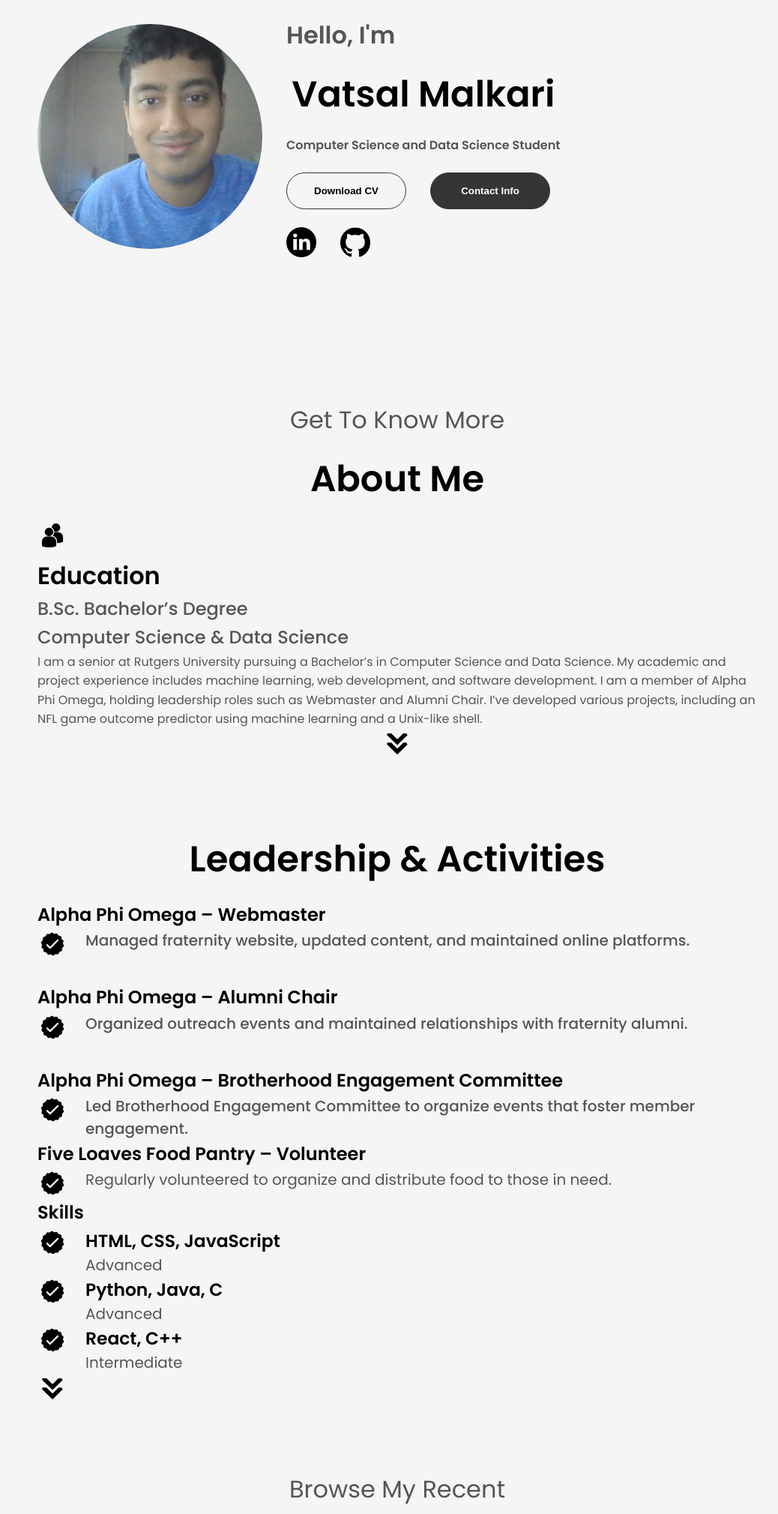
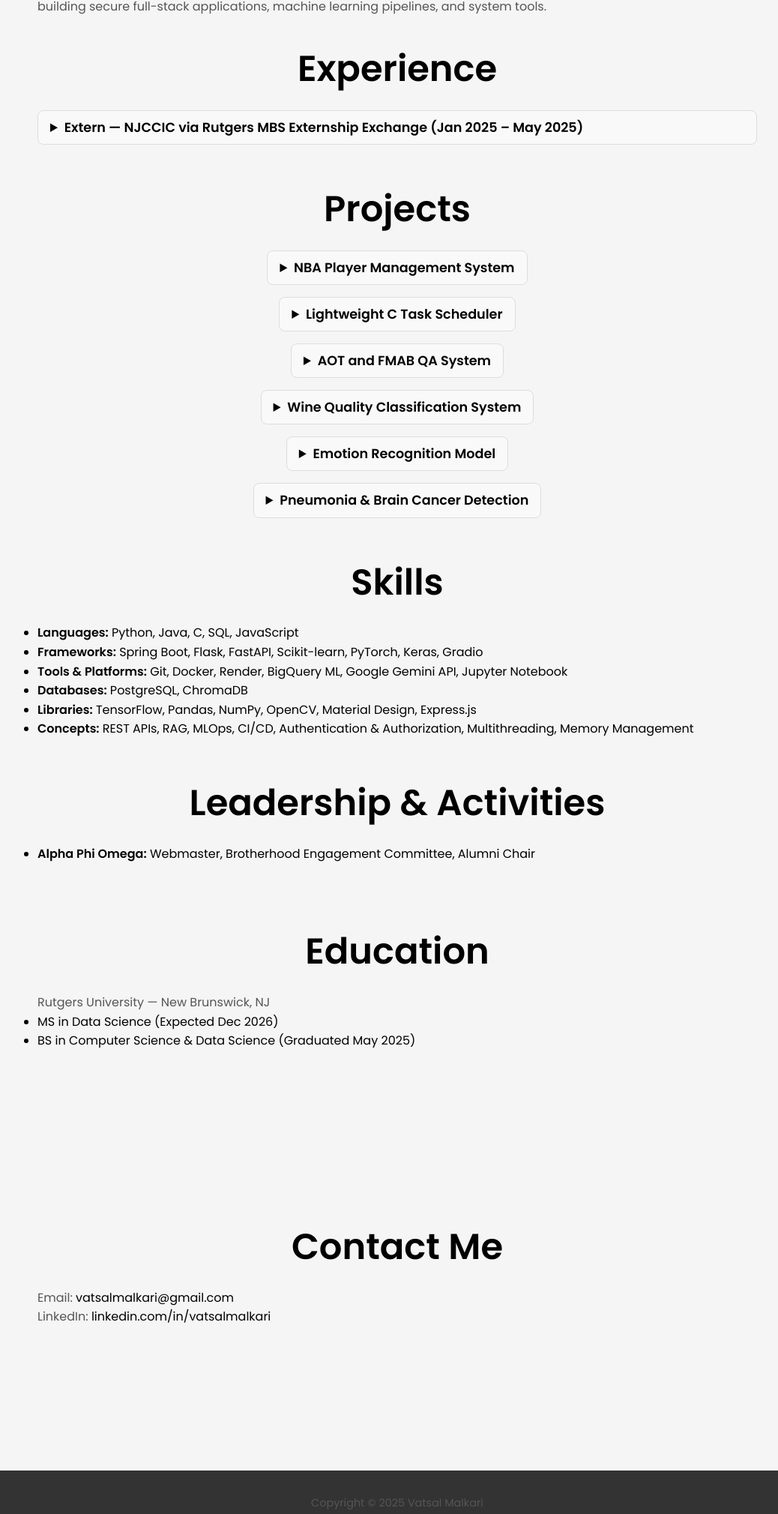
Before and after one commit to vatsalmalkari/portfolio, a plain HTML site: page index.html in a window 1280 px wide. Shown: the part 290-2309 px from the top of the page at 75% size, without its empty margins (110-1148 px from the left). Drawn offline with Linux system fonts and the light colour scheme.

Commit message:
Update index.html

```diff
--- a/index.html
+++ b/index.html
@@ -4,219 +4,156 @@
     <meta charset="UTF-8">
     <meta name="viewport" content="width=device-width, initial-scale=1.0">
     <title>My Portfolio</title>
-    <link rel = "stylesheet" href = "style.css"/>
-    <link rel = "stylesheet" href = "mediaqueries.css"/>
-
+    <link rel="stylesheet" href="style.css"/>
+    <link rel="stylesheet" href="mediaqueries.css"/>
+    <style>
+        details {
+            background-color: #f9f9f9;
+            border: 1px solid #ddd;
+            border-radius: 8px;
+            margin-bottom: 1rem;
+            padding: 0.5rem 1rem;
+            cursor: pointer;
+        }
+        details summary {
+            font-weight: bold;
+            font-size: 1.1rem;
+            cursor: pointer;
+        }
+        details[open] {
+            background-color: #f1f1f1;
+        }
+        details ul {
+            margin-top: 0.5rem;
+            padding-left: 1.5rem;
+        }
+    </style>
 </head>
 <body>
-    <nav id = "desktop-nav">
-        <div class = "logo"> Vatsal Malkari</div>
-        <div>
-            <ul class = "nav-links">
-                <li><a href="#about"> About </a></li>
-                <li><a href="#leadership"> Leadership </a></li>
-                <li><a href="#projects"> Projects </a></li>
-                <li><a href="#contact"> Contact </a></li>
-            </ul>
-        </div>
+    <!-- Navigation -->
+    <nav id="desktop-nav">
+        <div class="logo">Vatsal Malkari</div>
+        <ul class="nav-links">
+            <li><a href="#about">About</a></li>
+            <li><a href="#summary">Summary</a></li>
+            <li><a href="#experience">Experience</a></li>
+            <li><a href="#projects">Projects</a></li>
+            <li><a href="#skills">Skills</a></li>
+            <li><a href="#leadership">Leadership</a></li>
+            <li><a href="#education">Education</a></li>
+            <li><a href="#contact">Contact</a></li>
+        </ul>
     </nav>
-    <nav id="hamburger-nav">
-        <div class="logo">Vatsal Malkari</div>
-        <div class="hamburger-menu">
-            <div class="hamburger-icon" onclick="toggleMenu()">
-                <span></span>
-                <span></span>
-                <span></span>
-            </div>
-            <div class="menu-links">
-                <li><a href="#about" onclick="toggleMenu()">About</a></li>
-                <li><a href="#leadership" onclick="toggleMenu()">Leadership</a></li>
-                <li><a href="#projects" onclick="toggleMenu()">Projects</a></li>
-                <li><a href="#contact" onclick="toggleMenu()">Contact</a></li>
-            </div>s
-        </div>
-    </nav>
-    <section id="profile">
-        <div class="section_pic-container">
-            <img src="./assets/okpic.png"Vatsal Malkari profile picture>
-        </div>
-        <div class="section_text">
-            <p class="section_text_p1">Hello, I'm</p>
-            <h1 class="title">Vatsal Malkari</h1>
-            <p class="section_text_p2">Computer Science and Data Science Student</p>
-            <div class="btn-container">
-                <button class="btn btn-color-2" onclick="window.open('./assets/resume.pdf')">Download CV</button>
-                <button class="btn btn-color-1" onclick="location.href='./#contact'">Contact Info</button>
-            </div>
-            <div id="socials-container">
-                <img src="./assets/linkedin.png" alt="My LinkedIn Profile" class="icon" onclick="location.href='https://www.linkedin.com/in/vatsalmalkari'"/>
-                <img src="./assets/github.png" alt="My GitHub Profile" class="icon" onclick="location.href='https://github.com/vatsalmalkari'"/>
-            </div>
-        </div>
+
+    <!-- Summary -->
+    <section id="summary">
+        <h1 class="title">Summary</h1>
+        <p>
+            Incoming master’s student at Rutgers University with a B.S. in Computer Science and Data Science.
+            Experienced in building secure full-stack applications, machine learning pipelines, and system tools.
+        </p>
     </section>
 
-    <section id="about">
-        <p class="section_text_p1">Get To Know More</p>
-        <h1 class="title">About Me</h1>
-        <div class="section-container">
-            <div class="about-details-container">
-                <div class="about-containers">
-                    <div class="details-container" style="margin-left: 0;">
-                        <img src="./assets/education.png" alt="Education icon" class="icon"/>
-                        <h3 style="font-size: 2rem;">Education</h3> <!-- Increased font size -->
-                        <p style="font-size: 1.5rem;">B.Sc. Bachelor’s Degree <br />Computer Science & Data Science</p> <!-- Increased font size -->
-                    </div>
-                </div>
-                <div class="text-container">
-                    <p>
-                        I am a senior at Rutgers University pursuing a Bachelor’s in Computer Science and Data Science.
-                        My academic and project experience includes machine learning, web development, and software development.
-                        I am a member of Alpha Phi Omega, holding leadership roles such as Webmaster and Alumni Chair.
-                        I’ve developed various projects, including an NFL game outcome predictor using machine learning and a Unix-like shell.
-                    </p>
-                </div>
-            </div>
-        </div>
-        <img src="./assets/arrow.png" alt="Arrow icon" class="icon arrow" onclick="location.href='./#experience'" />
+    <!-- Experience -->
+    <section id="experience">
+        <h1 class="title">Experience</h1>
+        <details>
+            <summary>Extern — NJCCIC via Rutgers MBS Externship Exchange (Jan 2025 – May 2025)</summary>
+            <ul>
+                <li>Built anomaly detection models using autoencoders in BigQuery ML to identify suspicious login behavior.</li>
+                <li>Engineered features from authentication logs, incorporating MFA usage and login timing deviations.</li>
+                <li>Analyzed geolocation and user-agent data for risk patterns; optimized performance using vectorized code.</li>
+            </ul>
+        </details>
     </section>
 
-
-    <section id="leadership">
-      <p class="section__text__p1"></p>
-      <h1 class="title">Leadership & Activities</h1>
-      <div class="experience-details-container">
-          <div class="about-containers">
-
-              <!-- First Role: Webmaster -->
-              <div class="details-container">
-                  <h2 class="experience-sub-title">Alpha Phi Omega – Webmaster</h2>
-                  <article>
-                      <img src="./assets/checkmark.png" alt="Experience icon" class="icon" />
-                      <p>Managed fraternity website, updated content, and maintained online platforms.</p>
-                  </article>
-              </div>
-
-              <!-- Second Role: Alumni Chair -->
-              <div class="details-container">
-                  <h2 class="experience-sub-title">Alpha Phi Omega – Alumni Chair</h2>
-                  <article>
-                      <img src="./assets/checkmark.png" alt="Experience icon" class="icon" />
-                      <p>Organized outreach events and maintained relationships with fraternity alumni.</p>
-                  </article>
-              </div>
-
-              <!-- Third Role: Brotherhood Engagement Committee -->
-              <div class="details-container">
-                  <h2 class="experience-sub-title">Alpha Phi Omega – Brotherhood Engagement Committee</h2>
-                  <article>
-                      <img src="./assets/checkmark.png" alt="Experience icon" class="icon" />
-                      <p>Led Brotherhood Engagement Committee to organize events that foster member engagement.</p>
-                  </article>
-              </div>
-
-          </div>
-
-          <!-- Volunteer Role -->
-          <div class="details-container">
-              <h2 class="experience-sub-title">Five Loaves Food Pantry – Volunteer</h2>
-              <article>
-                  <img src="./assets/checkmark.png" alt="Experience icon" class="icon" />
-                  <p>Regularly volunteered to organize and distribute food to those in need.</p>
-              </article>
-          </div>
-
-          <!-- Skills Section -->
-          <div class="details-container">
-              <h2 class="experience-sub-title">Skills</h2>
-              <article>
-                  <img src="./assets/checkmark.png" alt="Experience icon" class="icon" />
-                  <div>
-                      <h3>HTML, CSS, JavaScript</h3>
-                      <p>Advanced</p>
-                  </div>
-              </article>
-              <article>
-                  <img src="./assets/checkmark.png" alt="Experience icon" class="icon" />
-                  <div>
-                      <h3>Python, Java, C</h3>
-                      <p>Advanced</p>
-                  </div>
-              </article>
-              <article>
-                  <img src="./assets/checkmark.png" alt="Experience icon" class="icon" />
-                  <div>
-                      <h3>React, C++</h3>
-                      <p>Intermediate</p>
-                  </div>
-              </article>
-          </div>
-      </div>
-      <img src="./assets/arrow.png" alt="Arrow icon" class="icon arrow" onclick="location.href='./#projects'" />
+    <!-- Projects -->
+    <section id="projects">
+        <h1 class="title">Projects</h1>
+        <details>
+            <summary>NBA Player Management System</summary>
+            <ul>
+                <li>Full-stack Spring Boot app with PostgreSQL and Thymeleaf.</li>
+                <li>Implemented Spring Security with granular authorization rules.</li>
+            </ul>
+        </details>
+        <details>
+            <summary>Lightweight C Task Scheduler</summary>
+            <ul>
+                <li>Thread-safe scheduler in C using min-heap and hash table.</li>
+                <li>Implemented precise task timing with CLOCK_MONOTONIC.</li>
+            </ul>
+        </details>
+        <details>
+            <summary>AOT and FMAB QA System</summary>
+            <ul>
+                <li>RAG pipeline with ChromaDB + Sentence Transformers.</li>
+                <li>Gradio UI with trivia, summary, and fanfiction modes.</li>
+            </ul>
+        </details>
+        <details>
+            <summary>Wine Quality Classification System</summary>
+            <ul>
+                <li>ML pipeline with PCA + Decision Tree classifier.</li>
+                <li>Deployed REST API on Render for real-time inference.</li>
+            </ul>
+        </details>
+        <details>
+            <summary>Emotion Recognition Model</summary>
+            <ul>
+                <li>PyTorch CNN for facial emotion recognition (66.34% accuracy).</li>
+                <li>Integrated OpenCV for live face detection.</li>
+            </ul>
+        </details>
+        <details>
+            <summary>Pneumonia & Brain Cancer Detection</summary>
+            <ul>
+                <li>TensorFlow/Keras CNNs for pneumonia and tumor detection (85% accuracy).</li>
+                <li>Flask API for serving predictions.</li>
+            </ul>
+        </details>
     </section>
 
-    <section id="projects">
-        <p class="section_text_p1">Browse My Recent</p>
-        <h1 class="title">Projects</h1>
-        <div class="experience-details-container">
-            <div class="about-containers">
-                <div class="details-container color-container">
-                    <img src="./assets/chessai.png" alt="Project 1" class="project-img" />
-                    <h2 class="experience-sub-title project-title">Chess AI Bot</h2>
-                    <p>Developed a chess engine with a Pygame GUI and AI using minimax with alpha-beta pruning.
-                      Created an evaluation function combining material and positional scoring for intelligent AI decisions.
-                        <a href="https://github.com/vatsalmalkari/chessAi">GitHub</a></p>
-                </div>
-
-                <div class="details-container color-container">
-                    <img src="./assets/nflpredictor.png" alt="Project 2" class="project-img" />
-                    <h2 class="experience-sub-title project-title">NFL Game Outcome Predictor</h2>
-                    <p>Built a machine learning model to predict NFL game outcomes using team statistics.
-                        Achieved an AUC score of 0.92 with XGBoost. <a href="https://github.com/vatsalmalkari/nflpredictor">GitHub</a></p>
-                </div>
-
-                <div class="details-container color-container">
-                    <img src="./assets/todolist.png" alt="Project 3" class="project-img" />
-                    <h2 class="experience-sub-title project-title">React To-Do List App with AI Integration</h2>
-                    <p>Developed a task management app with a chatbot for task categorization.
-                        Implemented persistent data storage using localStorage. <a href="https://github.com/vatsalmalkari/todolist">GitHub</a></p>
-                </div>
-            </div>
-        </div>
+    <!-- Skills -->
+    <section id="skills">
+        <h1 class="title">Skills</h1>
+        <ul>
+            <li><strong>Languages:</strong> Python, Java, C, SQL, JavaScript</li>
+            <li><strong>Frameworks:</strong> Spring Boot, Flask, FastAPI, Scikit-learn, PyTorch, Keras, Gradio</li>
+            <li><strong>Tools & Platforms:</strong> Git, Docker, Render, BigQuery ML, Google Gemini API, Jupyter Notebook</li>
+            <li><strong>Databases:</strong> PostgreSQL, ChromaDB</li>
+            <li><strong>Libraries:</strong> TensorFlow, Pandas, NumPy, OpenCV, Material Design, Express.js</li>
+            <li><strong>Concepts:</strong> REST APIs, RAG, MLOps, CI/CD, Authentication & Authorization, Multithreading, Memory Management</li>
+        </ul>
     </section>
 
+    <!-- Leadership -->
+    <section id="leadership">
+        <h1 class="title">Leadership & Activities</h1>
+        <ul>
+            <li><strong>Alpha Phi Omega:</strong> Webmaster, Brotherhood Engagement Committee, Alumni Chair</li>
+        </ul>
+    </section>
+
+    <!-- Education -->
+    <section id="education">
+        <h1 class="title">Education</h1>
+        <p>Rutgers University — New Brunswick, NJ</p>
+        <ul>
+            <li>MS in Data Science (Expected Dec 2026)</li>
+            <li>BS in Computer Science & Data Science (Graduated May 2025)</li>
+        </ul>
+    </section>
+
+    <!-- Contact -->
     <section id="contact">
-        <p class="section_text_p1"></p>
         <h1 class="title">Contact Me</h1>
-        <div class="contact-info-upper-container">
-            <div class="contact-info-container">
-                <img src="./assets/email.png" alt="Email icon" class="icon contact-icon" />
-                <p>
-                    <a href="mailto:vatsalmalkari@gmail.com">vatsalmalkari@gmail.com</a>
-                </p>
-            </div>
-            <div class="contact-info-container">
-                <img src="./assets/linkedin.png" alt="LinkedIn icon" class="icon contact-icon" />
-                <p>
-                    <a href="https://www.linkedin.com/in/vatsalmalkari">LinkedIn</a>
-                </p>
-            </div>
-        </div>
+        <p>Email: <a href="mailto:vatsalmalkari@gmail.com">vatsalmalkari@gmail.com</a></p>
+        <p>LinkedIn: <a href="https://www.linkedin.com/in/vatsalmalkari/">linkedin.com/in/vatsalmalkari</a></p>
     </section>
 
     <footer>
-        <nav>
-            <div class="nav-links-container">
-                <ul class="nav-links">
-                    <li><a href="#about">About</a></li>
-                    <li><a href="#Leadership">Leadership</a></li>
-                    <li><a href="#projects">Projects</a></li>
-                    <li><a href="#contact">Contact</a></li>
-                </ul>
-            </div>
-        </nav>
-        <p>Copyright &#169; 2023 Vatsal Malkari. All Rights Reserved.</p>
+        <p>Copyright &#169; 2025 Vatsal Malkari</p>
     </footer>
-
-    <script src="script.js"></script>
 </body>
 </html>
```
